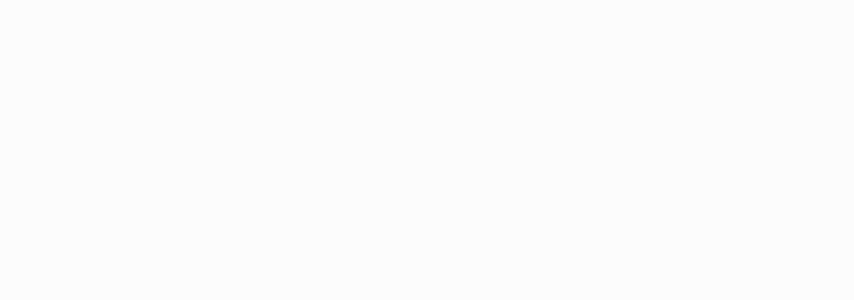
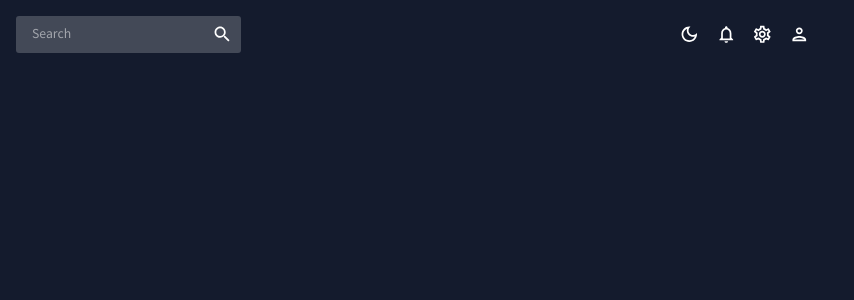
Before and after one commit to alissonkhr/React-Practice, a React (Create React App) app in the folder react-main/: page / in a window 1280 px wide. Shown: the top 300 px of the page, without its empty margins (0-854 px from the left). Built offline with nearby package versions, Linux system fonts and the light colour scheme.

Commit message:
tested toggle on localhost and is working

```diff
--- a/react-main/src/App.js
+++ b/react-main/src/App.js
@@ -1,5 +1,6 @@
 import { ColorModeContext, useMode } from "./theme";
 import { CssBaseline, ThemeProvider } from "@mui/material";
+import Topbar from "./scenes/global/Topbar";
 
 function App() {
   const [theme, colorMode] = useMode();
@@ -9,7 +10,9 @@ function App() {
       <ThemeProvider theme={theme}>
         <CssBaseline />
         <div className="app">
-          <main className="content"></main>
+          <main className="content">
+            <Topbar />
+          </main>
         </div>
       </ThemeProvider>
     </ColorModeContext.Provider>
--- a/react-main/src/scenes/global/Topbar.jsx
+++ b/react-main/src/scenes/global/Topbar.jsx
@@ -1,5 +1,56 @@
+import { Box, IconButton, useTheme } from "@mui/material";
+import { useContext } from "react";
+import { ColorModeContext, tokens } from "../../theme";
+import InputBase from "@mui/material/InputBase";
+import LightModeOutlinedIcon from "@mui/icons-material/LightModeOutlined";
+import DarkModeOutlinedIcon from "@mui/icons-material/DarkModeOutlined";
+import NotificationsOutlinedIcon from "@mui/icons-material/NotificationsOutlined";
+import SettingsOutlinedIcon from "@mui/icons-material/SettingsOutlined";
+import PersonOutlinedIcon from "@mui/icons-material/PersonOutlined";
+import SearchIcon from "@mui/icons-material/Search";
+
 const Topbar = () => {
-  return <div>Topbar</div>;
+  const theme = useTheme();
+  const colors = tokens(theme.palette.mode);
+  const colorMode = useContext(ColorModeContext);
+
+  return (
+    <Box display="flex" justifyContent="space-between" p={2}>
+      {/* SEARCH BAR */}
+      <Box
+        display="flex"
+        backgroundColor={colors.primary[400]}
+        borderRadius="3px"
+      >
+        <InputBase sx={{ ml: 2, flex: 1 }} placeholder="Search" />
+        <IconButton type="button" sx={{ p: 1 }}>
+          <SearchIcon />
+        </IconButton>
+      </Box>
+
+      {/* ICONS */}
+      <Box display="flex">
+        <IconButton onClick={colorMode.toggleColorMode}>
+          {theme.palette.mode === "dark" ? (
+            <DarkModeOutlinedIcon />
+          ) : (
+            <LightModeOutlinedIcon />
+          )}
+        </IconButton>
+        <IconButton>
+          <NotificationsOutlinedIcon />
+        </IconButton>
+        <IconButton>
+          <SettingsOutlinedIcon />
+        </IconButton>
+        <IconButton>
+          <PersonOutlinedIcon />
+        </IconButton>
+      </Box>
+
+      <IconButton></IconButton>
+    </Box>
+  );
 };
 
 export default Topbar;
--- a/react-main/src/theme.js
+++ b/react-main/src/theme.js
@@ -202,7 +202,8 @@ export const useMode = () => {
 
   const colorMode = useMemo(
     () => ({
-      toggleColorMode: setMode((prev) => (prev === "light" ? "dark" : "light")),
+      toggleColorMode: () =>
+        setMode((prev) => (prev === "light" ? "dark" : "light")),
     }),
     []
   );
```
